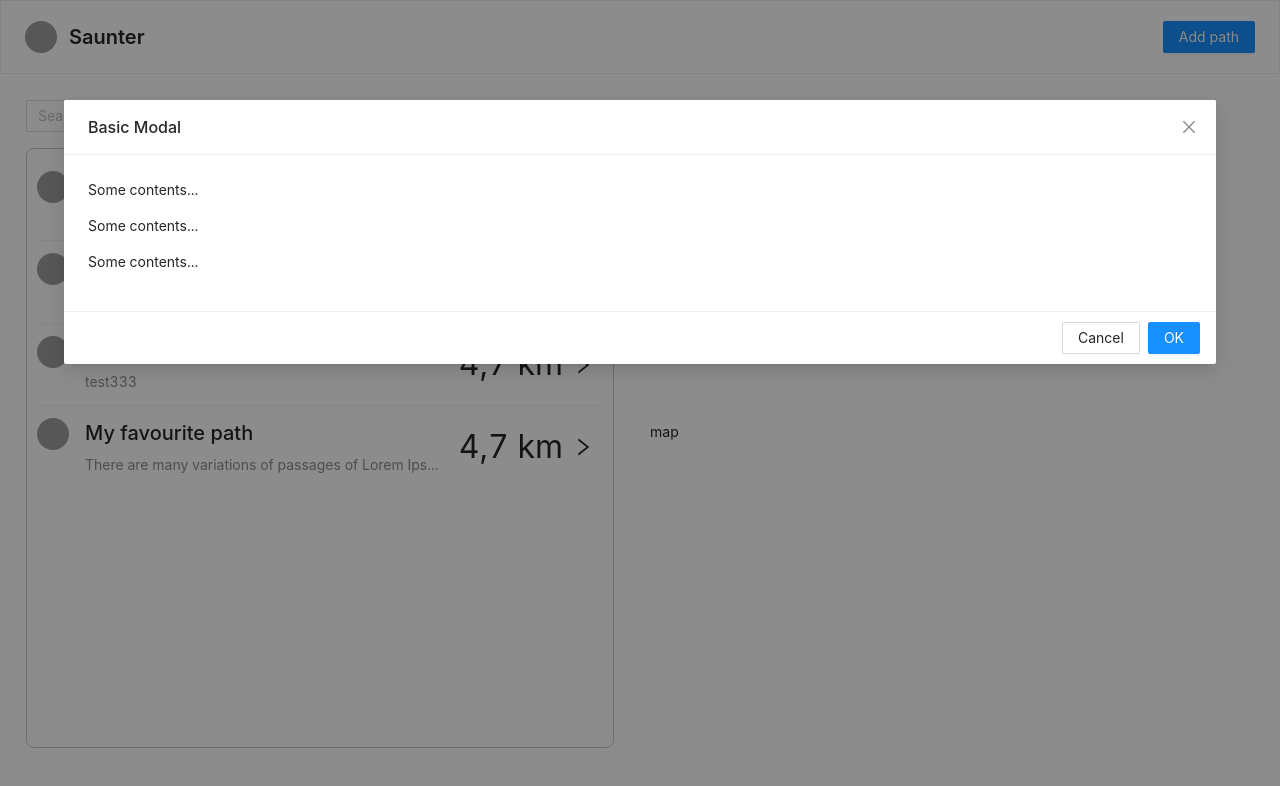
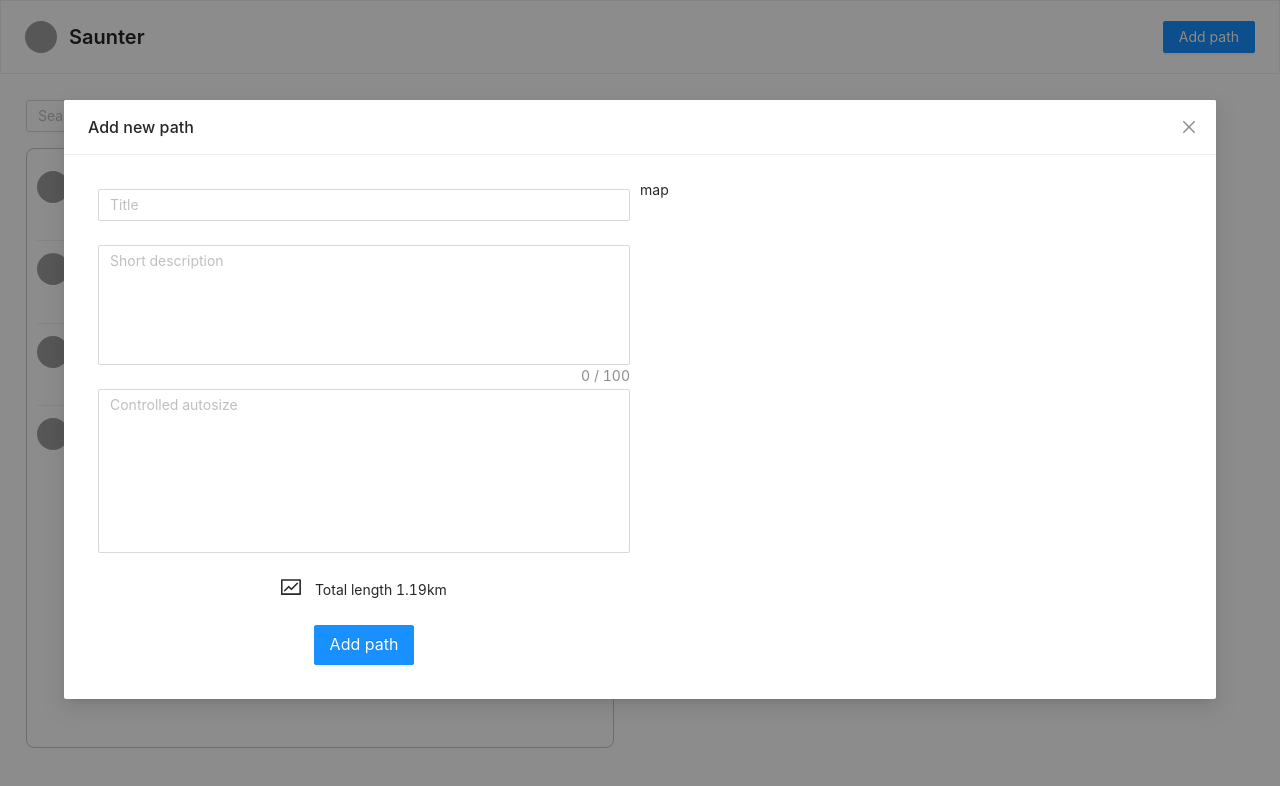
Before and after one commit to AlexBezborodov/pathcreator, a React (Create React App) app: page / in a window 1280 px wide. Both pictures are taken after a click on the button "Add path". Shown: the top 786 px of the page. Built offline with nearby package versions, Linux system fonts and the light colour scheme; grey boxes are pictures that could not be loaded.

Commit message:
Feature: add navigation

```diff
--- a/src/components/addPath/addPath.tsx
+++ b/src/components/addPath/addPath.tsx
@@ -1,36 +1,86 @@
-import React, { Dispatch, FC, SetStateAction } from "react";
+import React, { Dispatch, FC, SetStateAction, useState } from "react";
 
-import { Modal } from "antd";
+import { FundOutlined } from "@ant-design/icons";
+import { Modal, Input, Row, Col, Button } from "antd";
+
+import { Map } from "../map";
+
+const { TextArea } = Input;
 
 interface AddPathProps {
   isModalOpen: boolean;
   setIsModalOpen: Dispatch<SetStateAction<boolean>>;
+}
+interface NewPath {
+  title?: string;
+  shortDescription?: string;
+  fullDescription?: string;
 }
 
 export const AddPath: FC<any> = ({
   isModalOpen,
   setIsModalOpen,
 }: AddPathProps) => {
-  const handleOk = () => {
-    setIsModalOpen(false);
+  const [data, setData] = useState<NewPath>({});
+  const onHandleChange = (event: any) => {
+    setData((prev) => ({ ...prev, [event.target.name]: event.target.value }));
   };
 
   const handleCancel = () => {
     setIsModalOpen(false);
+    setData({});
   };
 
   return (
     <>
       <Modal
-        title="Basic Modal"
+        title="Add new path"
         open={isModalOpen}
-        onOk={handleOk}
         onCancel={handleCancel}
         width="90vw"
+        style={{ maxWidth: "1200px" }}
+        footer={null}
       >
-        <p>Some contents...</p>
-        <p>Some contents...</p>
-        <p>Some contents...</p>
+        <Row justify="center">
+          <Col className="col revert-col" xs={24} md={24} lg={12}>
+            <Input
+              placeholder="Title"
+              name="title"
+              value={data?.title || ""}
+              onChange={onHandleChange}
+            />
+            <div style={{ margin: "24px 0" }} />
+            <TextArea
+              showCount
+              maxLength={100}
+              placeholder="Short description"
+              autoSize={{ minRows: 5, maxRows: 5 }}
+              name="shortDescription"
+              onChange={onHandleChange}
+              value={data?.shortDescription || ""}
+            />
+            <div style={{ margin: "24px 0" }} />
+            <TextArea
+              placeholder="Controlled autosize"
+              autoSize={{ minRows: 7, maxRows: 7 }}
+              name="fullDescription"
+              value={data?.fullDescription || ""}
+              onChange={onHandleChange}
+            />
+            <p style={{ textAlign: "center", margin: "1.5rem 0" }}>
+              <FundOutlined style={{ fontSize: "20px", marginRight: "10px" }} />{" "}
+              Total length 1.19km
+            </p>
+            <div style={{ display: "flex", justifyContent: "center" }}>
+              <Button type="primary" size="large">
+                Add path
+              </Button>
+            </div>
+          </Col>
+          <Col className="revert-col" xs={24} md={24} lg={12}>
+            <Map maxHeight="520px" />
+          </Col>
+        </Row>
       </Modal>
     </>
   );
--- a/src/components/application/application.tsx
+++ b/src/components/application/application.tsx
@@ -1,4 +1,6 @@
 import React from "react";
+
+import { BrowserRouter as Router, Routes, Route } from "react-router-dom";
 
 import "../../App.css";
 import { Header } from "../header/header";
@@ -8,7 +10,13 @@ export function Application() {
   return (
     <>
       <Header />
-      <Layout />
+      <Router>
+        <Routes>
+          <Route path="/" element={<Layout />}>
+            <Route path="path/:pathId" element={<Layout />} />
+          </Route>
+        </Routes>
+      </Router>
     </>
   );
 }
--- a/src/components/layout/layout.tsx
+++ b/src/components/layout/layout.tsx
@@ -1,20 +1,28 @@
-import React, { FC, ReactNode } from "react";
+import React, { FC } from "react";
 
 import { Row, Col } from "antd";
+import { useMatch } from "react-router-dom";
+import "./layout.scss";
 
-import "./layout.scss";
-import { Map } from "../map";
+import { PathDetails } from "../path_details";
 import { PathsBlock } from "../paths_block";
 
 export const Layout: FC = () => {
+  const match = useMatch("/");
   return (
     <>
-      <Row justify="center" align="middle">
+      <Row justify="center">
         <Col className="col" xs={24} md={24} lg={12}>
-          <PathsBlock />
+          <div className="layout-wrapper">
+            <PathsBlock />
+          </div>
         </Col>
         <Col xs={24} md={24} lg={12} className="col">
-          <Map />
+          {!match && (
+            <div className="layout-wrapper">
+              <PathDetails />
+            </div>
+          )}
         </Col>
       </Row>
     </>
--- a/src/components/paths_block/paths_block.tsx
+++ b/src/components/paths_block/paths_block.tsx
@@ -13,7 +13,7 @@ export const PathsBlock: FC = () => {
   const filterData = () => {
     if (searchQuery.length) {
       const filteredArr = mockData.filter((item) =>
-        item.title.includes(searchQuery),
+        item.title.toLowerCase().includes(searchQuery.toLowerCase()),
       );
       setFilteredData(filteredArr);
     } else {
--- a/src/components/paths_block/paths_item/paths_item.tsx
+++ b/src/components/paths_block/paths_item/paths_item.tsx
@@ -2,6 +2,7 @@ import React from "react";
 
 import { StarTwoTone, RightOutlined } from "@ant-design/icons";
 import { List, Avatar, Space } from "antd";
+import { useNavigate, useParams } from "react-router-dom";
 
 import { LOGO } from "../../../constants";
 import { Props } from "../paths_list";
@@ -9,13 +10,24 @@ import { Props } from "../paths_list";
 import "../paths_block.scss";
 
 export const PathsItem = (
-  { title, subtitle, result, isFavourite }: Props,
+  { id, title, subtitle, result, isFavourite }: Props,
   key: number,
 ) => {
+  const navigate = useNavigate();
+  const { pathId } = useParams();
   const modifiedSubtitle =
     subtitle.length > 100 ? `${subtitle.slice(0, 50)}...` : subtitle;
+
+  const onNavigate = () => {
+    navigate(`/path/${id}`);
+  };
+
   return (
-    <List.Item key={key}>
+    <List.Item
+      key={key}
+      onClick={onNavigate}
+      className={`${Number(pathId) === id ? "list-active" : ""}`}
+    >
       <List.Item.Meta
         avatar={<Avatar src={LOGO} />}
         title={
```
